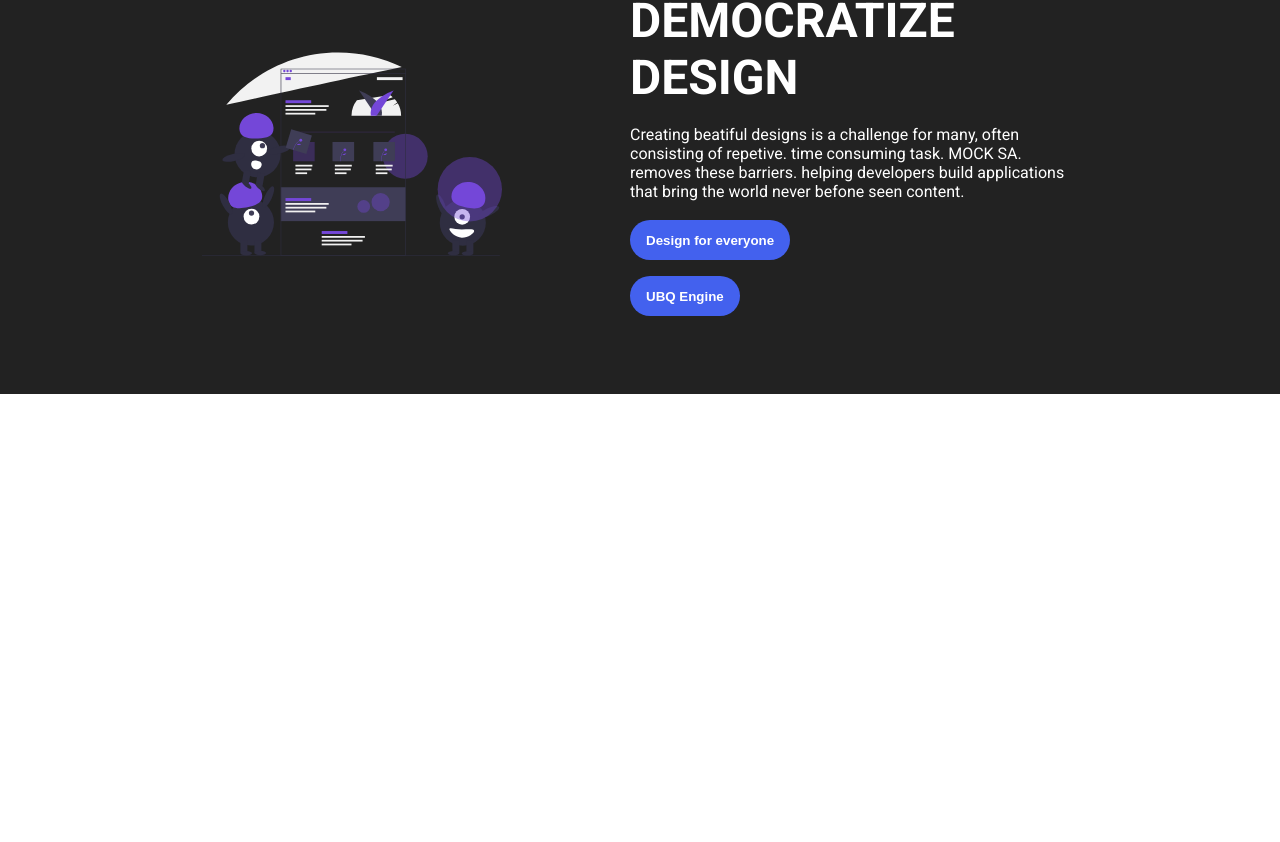
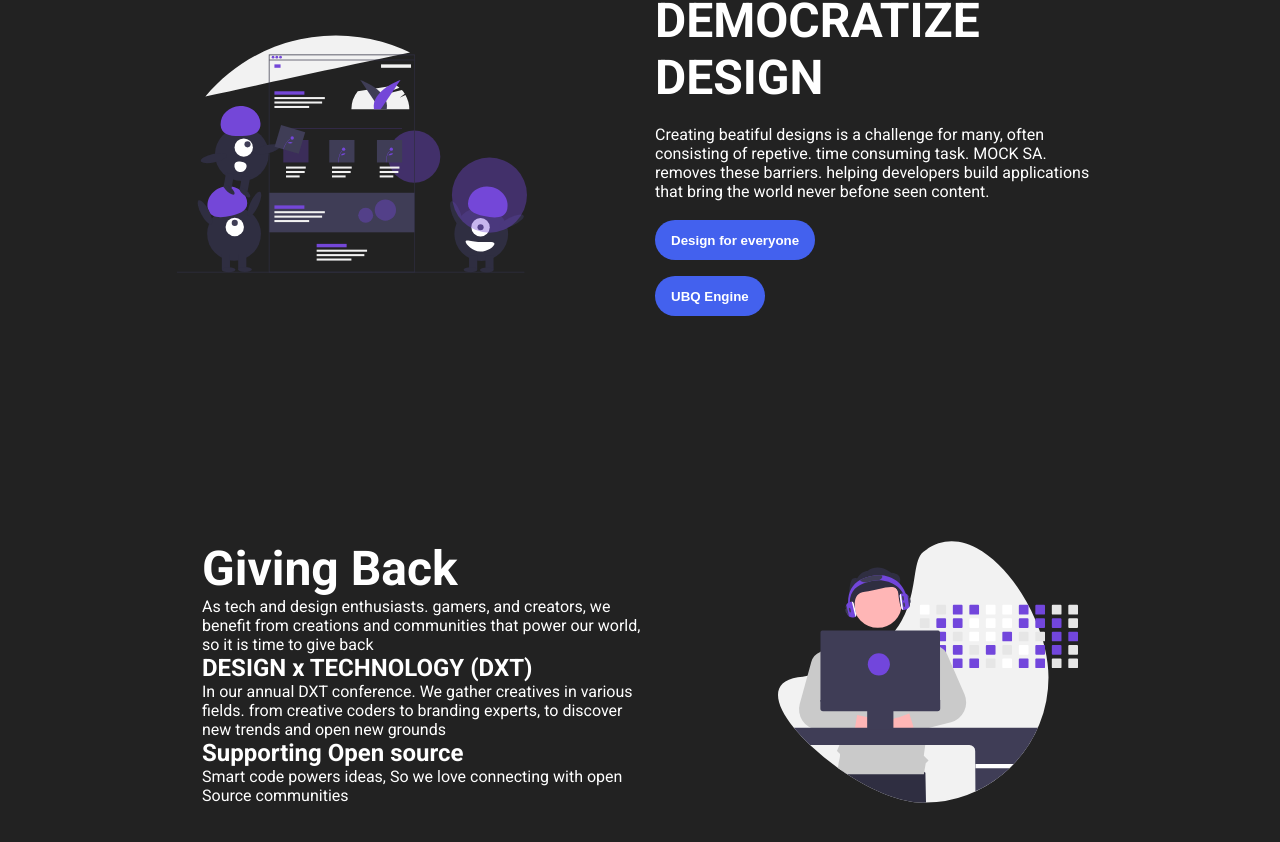
Before and after one commit to joaopedroalb/MockSA, a Next.js app: page / in a window 1280 px wide. Shown: the part 722-1564 px from the top of the page. Before the commit the page ends 1116 px from the top, so only its background shows below. Built offline with nearby package versions, Linux system fonts and the light colour scheme.

Commit message:
Add ....

```diff
--- a/src/components/Corpo/BottomSec/index.module.scss
+++ b/src/components/Corpo/BottomSec/index.module.scss
@@ -0,0 +1,16 @@
+.container{
+    width: 100%;
+    height: 60vh;
+    display: flex;
+    align-items: center;
+    justify-content: center;
+    gap: 4rem;
+
+    .textContainer{
+        width: 35%;
+
+        h1{
+            font-size: 3rem;
+        }
+    }
+}
--- a/src/components/Corpo/BottomSec/index.tsx
+++ b/src/components/Corpo/BottomSec/index.tsx
@@ -1,5 +1,30 @@
+import styles from './index.module.scss'
+import pairPrograming from '../../../../public/pair-programing.svg'
+
+import Image from 'next/image'
+
 export default function BottomSec(){
     return(
-        <div>BOTTOM Sec</div>
+        <section className={styles.container}>
+            <div className={styles.textContainer}>
+                <h1>Giving Back</h1>
+                <span>As tech and design enthusiasts.
+                    gamers, and creators, we benefit from
+                    creations and communities that power our world,
+                    so it is time to give back
+                </span>
+                <h2>DESIGN x TECHNOLOGY (DXT)</h2>
+                <span>
+                    In our annual DXT conference. We gather creatives in various fields.
+                    from creative coders to branding experts, to discover new trends and open new grounds
+                </span>
+                <h2>Supporting Open source</h2>
+                <span>
+                    Smart code powers ideas, So we love connecting with open Source communities
+                </span>
+            </div>
+            <br/>
+            <Image src={pairPrograming} alt="Design in work" width={300} height={300}/>
+        </section>
     )
 }
--- a/src/components/Corpo/MiddleSec/index.tsx
+++ b/src/components/Corpo/MiddleSec/index.tsx
@@ -6,7 +6,7 @@ import democraticeDesign from '../../../../public/democratice-design.svg'
 export default function MiddleSec(){
     return(
         <section className={styles.container}>
-            <Image src={democraticeDesign} alt="Design in work" width={300} height={300}/>
+            <Image src={democraticeDesign} alt="Design in work" width={350} height={350}/>
             <br/>
             <div className={styles.textContainer}>
                 <h1>DEMOCRATIZE DESIGN</h1>
--- a/src/pages/index.tsx
+++ b/src/pages/index.tsx
@@ -6,6 +6,7 @@ import styles from '../../styles/Home.module.scss'
 import Navbar from '../components/Navbar'
 import HeaderSec from '../components/Corpo/HeaderSec'
 import MiddleSec from '../components/Corpo/MiddleSec'
+import BottomSec from '../components/Corpo/BottomSec'
 
 const Home: NextPage = () => {
   const [active, setActive] = useState(false);
@@ -18,6 +19,8 @@ const Home: NextPage = () => {
           <HeaderSec/>
           <br/><br/>
           <MiddleSec/>
+          <br/><br/>
+          <BottomSec/>
         </>
       ):<></>}
 
```
Also changed, not shown: public/pair-programing.svg (added).
